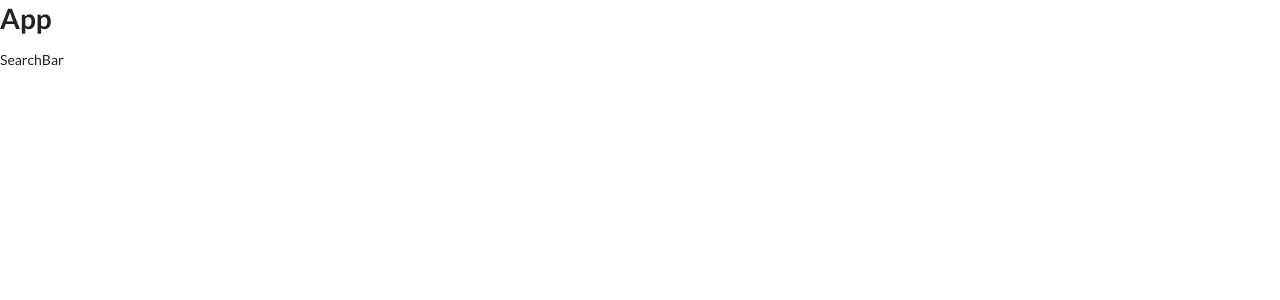
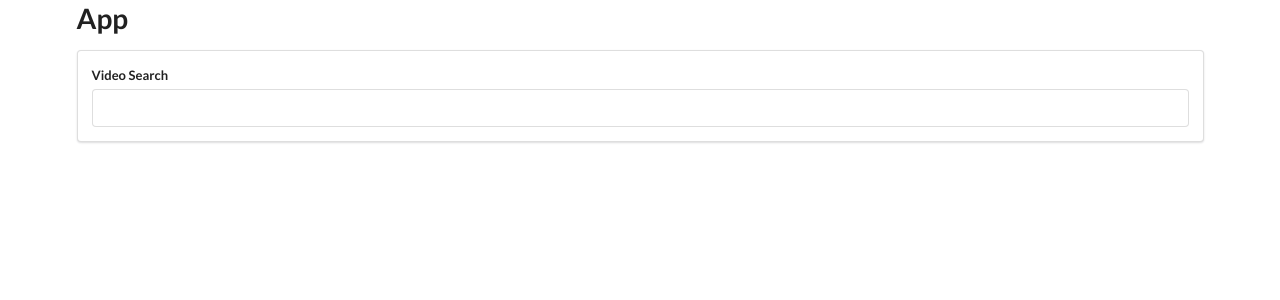
Before and after one commit to tiffanyadu/videos, a React (Create React App) app: page / in a window 1280 px wide. Shown: the top 300 px of the page. Built offline with nearby package versions, Linux system fonts and the light colour scheme.

Commit message:
Initialize SearchBar component and set up state

```diff
--- a/src/components/App.js
+++ b/src/components/App.js
@@ -4,7 +4,7 @@
 class App extends React.Component {
   render() {
     return (
-      <div>
+      <div className="ui container">
         <h1>App</h1>
         <SearchBar />
       </div>
--- a/src/components/SearchBar.js
+++ b/src/components/SearchBar.js
@@ -1,8 +1,25 @@
 import React from "react";
 
 class SearchBar extends React.Component {
+  state = { term: "" };
+  onInputChange = e => {
+    return this.setState({ term: e.target.value });
+  };
   render() {
-    return <div>SearchBar</div>;
+    return (
+      <div className="search-bar ui segment">
+        <form className="ui form">
+          <div className="field">
+            <label>Video Search</label>
+            <input
+              type="text"
+              value={this.state.term}
+              onChange={this.onInputChange}
+            />
+          </div>
+        </form>
+      </div>
+    );
   }
 }
 
```
